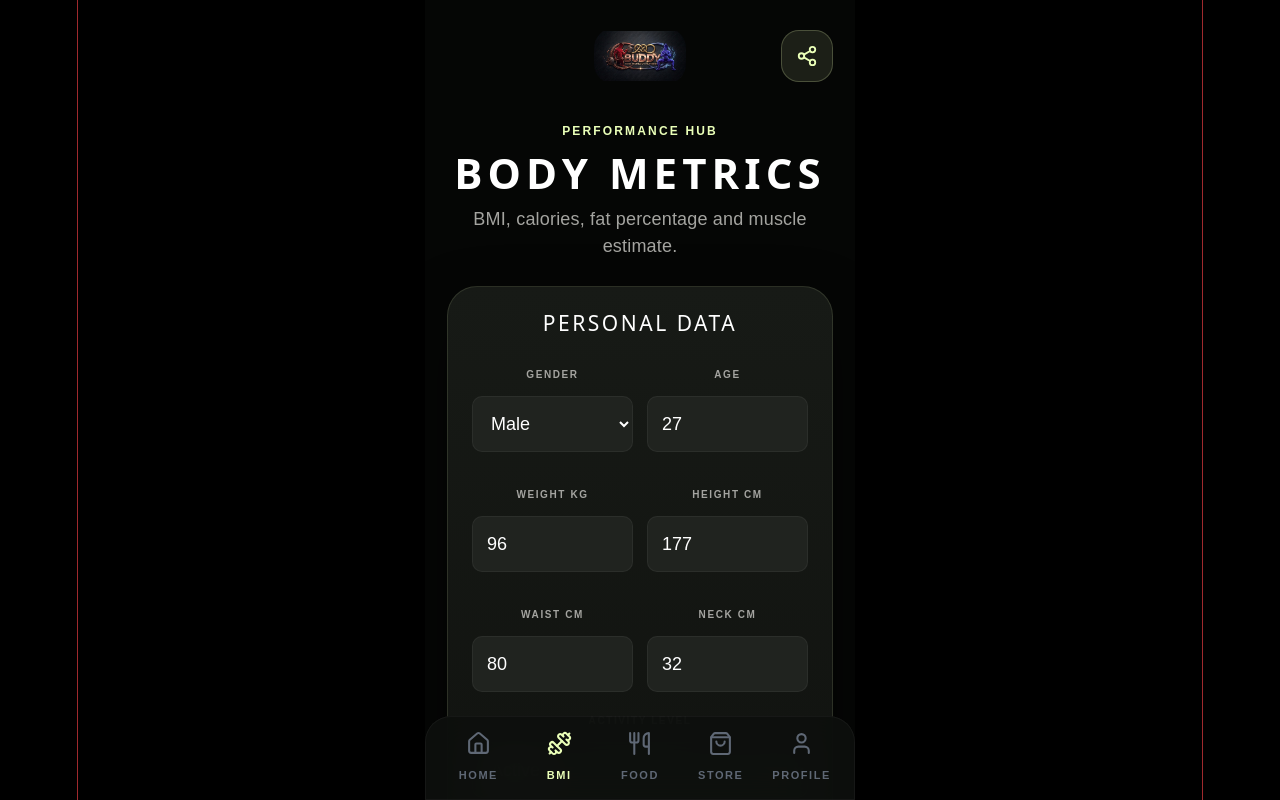
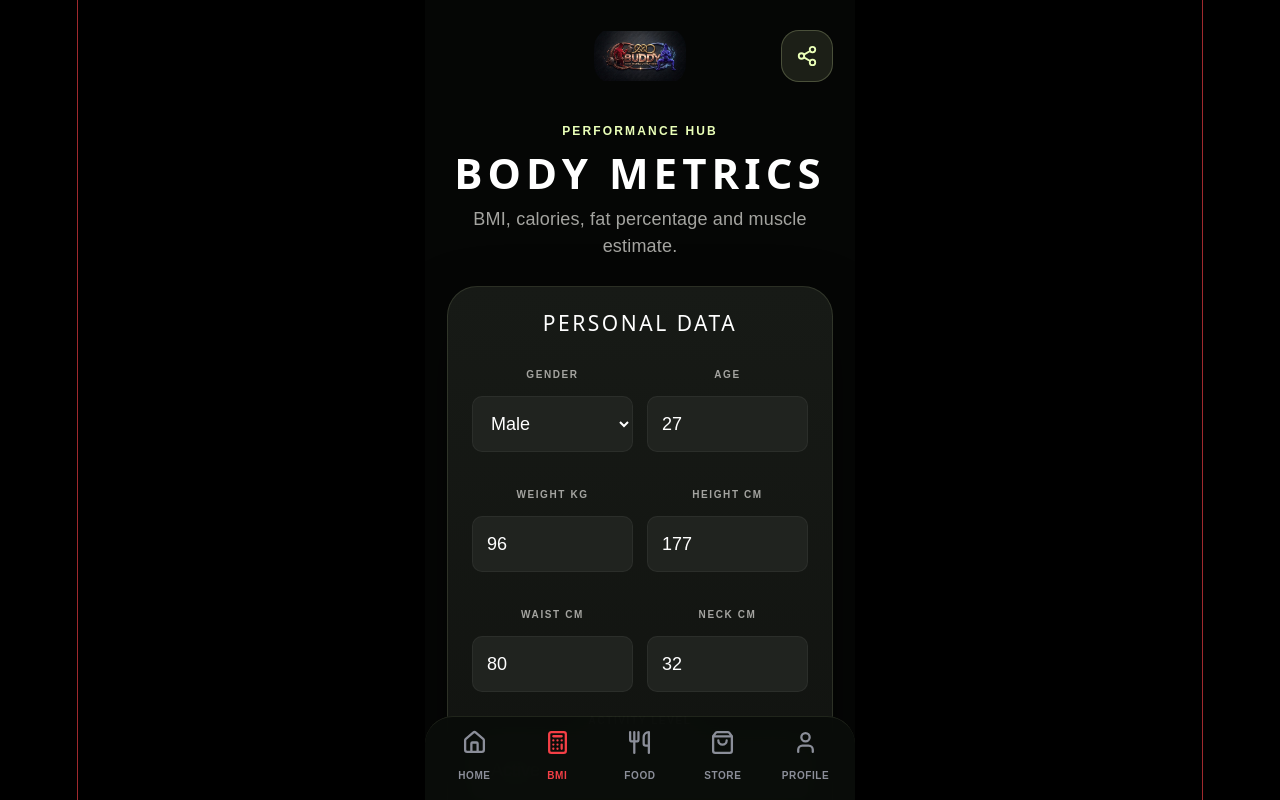
Before and after one commit to Kenkarate/buddy-app, a React (Vite) app in the folder client/: page /bmi in a window 1280 px wide. Shown: the top 800 px of the page. Built offline with nearby package versions, Linux system fonts and the light colour scheme; sample sign-in values are in the browser's storage.

Commit message:
Fix SPA refresh redirects and footer navigation crash

```diff
--- a/client/src/App.css
+++ b/client/src/App.css
@@ -38,7 +38,7 @@
 
 .mobile-shell {
   max-width: 430px;
-  margin: 0 auto;
+
   min-height: 100vh;
   background: linear-gradient(180deg, #171820 0%, #08090c 100%);
   position: relative;
@@ -3891,3 +3891,40 @@
   color: var(--elite-lime) !important;
   margin-top: 12px;
 }
+.footer-nav {
+  position: fixed;
+  left: 50%;
+  bottom: 0;
+  transform: translateX(-50%);
+  width: 100%;
+  max-width: 430px;
+  height: 84px;
+  background: rgba(10, 13, 10, 0.96);
+  border-top: 1px solid rgba(234, 255, 184, 0.1);
+  border-radius: 28px 28px 0 0;
+  display: grid;
+  grid-template-columns: repeat(5, 1fr);
+  z-index: 100;
+  padding: 10px 8px 8px;
+  backdrop-filter: blur(18px);
+}
+
+.footer-nav-item {
+  color: #6b7280;
+  text-decoration: none;
+  display: grid;
+  place-items: center;
+  gap: 5px;
+  font-size: 10px;
+  font-weight: 900;
+  text-transform: uppercase;
+  letter-spacing: 0.14em;
+}
+
+.footer-nav-item svg {
+  color: currentColor;
+}
+
+.footer-nav-item.active {
+  color: var(--elite-lime);
+}
--- a/client/src/components/FooterNav.jsx
+++ b/client/src/components/FooterNav.jsx
@@ -1,33 +1,55 @@
 import { NavLink } from "react-router-dom";
-import { Home, Dumbbell, Utensils, ShoppingBag, User } from "lucide-react";
+import {
+  Home,
+  Calculator,
+  Utensils,
+  ShoppingBag,
+  User,
+} from "lucide-react";
+
+const navItems = [
+  {
+    path: "/workouts",
+    label: "Home",
+    Icon: Home,
+  },
+  {
+    path: "/bmi",
+    label: "BMI",
+    Icon: Calculator,
+  },
+  {
+    path: "/diet",
+    label: "Food",
+    Icon: Utensils,
+  },
+  {
+    path: "/store",
+    label: "Store",
+    Icon: ShoppingBag,
+  },
+  {
+    path: "/profile",
+    label: "Profile",
+    Icon: User,
+  },
+];
 
 function FooterNav() {
   return (
-    <nav className="elite-footer-nav five">
-      <NavLink to="/workouts">
-        <Home size={25} />
-        <span>Home</span>
-      </NavLink>
-
-      <NavLink to="/bmi">
-        <Dumbbell size={25} />
-        <span>BMI</span>
-      </NavLink>
-
-      <NavLink to="/diet">
-        <Utensils size={25} />
-        <span>Food</span>
-      </NavLink>
-
-      <NavLink to="/Store">
-        <ShoppingBag size={25} />
-        <span>Store</span>
-      </NavLink>
-
-      <NavLink to="/profile">
-        <User size={25} />
-        <span>Profile</span>
-      </NavLink>
+    <nav className="footer-nav">
+      {navItems.map(({ path, label, Icon }) => (
+        <NavLink
+          key={path}
+          to={path}
+          className={({ isActive }) =>
+            isActive ? "footer-nav-item active" : "footer-nav-item"
+          }
+        >
+          <Icon size={25} strokeWidth={2.2} />
+          <span>{label}</span>
+        </NavLink>
+      ))}
     </nav>
   );
 }
```
Also changed, not shown: 2 other files (tests, documents, lock files or other folders).
